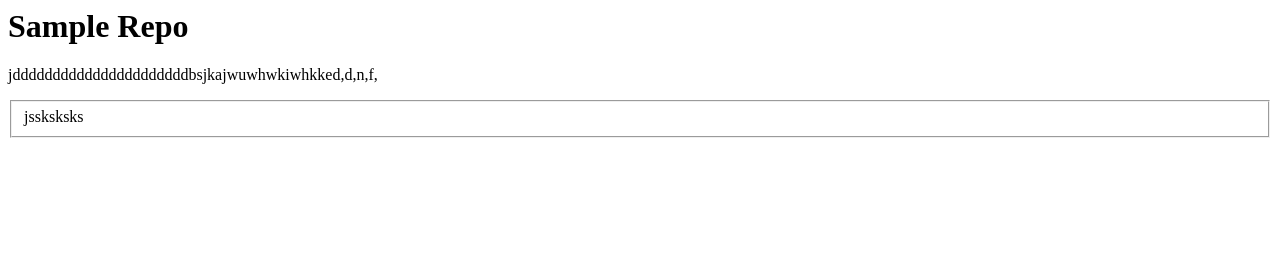
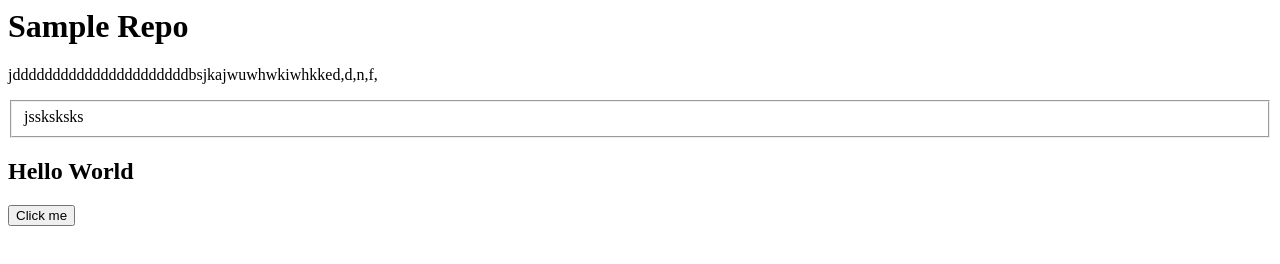
Before and after one commit to singhaks-345/Git-Sample, a plain HTML site: page index.html in a window 1280 px wide. Drawn offline with Linux system fonts and the light colour scheme.

Commit message:
Update index.html

```diff
--- a/index.html
+++ b/index.html
@@ -5,5 +5,7 @@
   <body>
     <h1>Sample Repo</h1>
     <p>jddddddddddddddddddddddbsjkajwuwhwkiwhkked,d,n,f,<fieldset>jssksksks</fieldset></p>
+    <h2>Hello World</h2>
+    <button>Click me</button>
   </body>
 </html>
```
